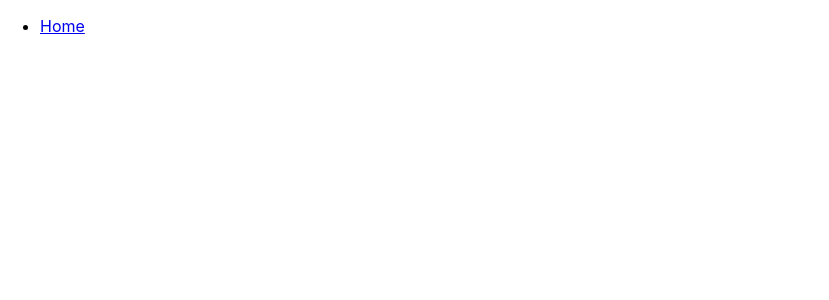
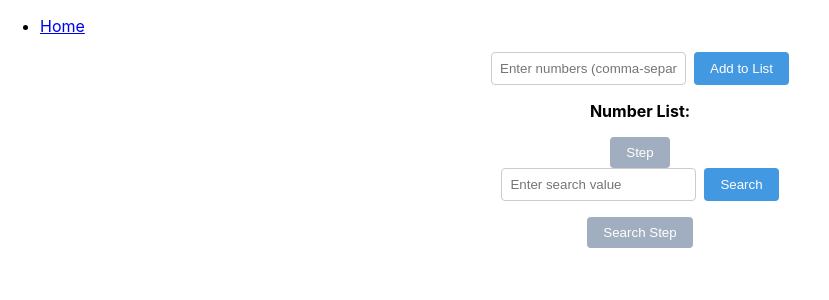
Before and after one commit to hereEthereal/explanationCatchall, a React (Create React App) app in the folder catchallreactexplanations/: page /BinarySearchTreeKonvaSearch in a window 1280 px wide. Before the commit this address had no page. Shown: the top 300 px of the page, without its empty margins (0-829 px from the left). Built offline with nearby package versions, Linux system fonts and the light colour scheme.

Commit message:
binary search in Tree

```diff
--- a/catchallreactexplanations/src/App.tsx
+++ b/catchallreactexplanations/src/App.tsx
@@ -38,6 +38,7 @@ import ExampleA from "./projects/BinaryTreeSortedSVG";
 import BinaryTreeSortedSVG from "./projects/BinaryTreeSortedSVG";
 import BinaryTreeReact from "./projects/BinaryTreeKonva";
 import BinaryTreeKonva from "./projects/BinaryTreeKonva";
+import BinarySearchTreeKonvaSearch from "./projects/BinaryTreeKonvaSearch";
 
 const projectList = [
   { name: "App A", path: "/app-a", element: <AppA /> },
@@ -198,6 +199,11 @@ const projectList = [
     path: "BinaryTreeKonva",
     element: <BinaryTreeKonva />,
   },
+  {
+    name: "BinarySearchTreeKonvaSearch",
+    path: "BinarySearchTreeKonvaSearch",
+    element: <BinarySearchTreeKonvaSearch />,
+  },
 ];
 
 const Home: React.FC = () => (
--- /dev/null
+++ b/catchallreactexplanations/src/projects/BinaryTreeKonvaSearch.jsx
@@ -0,0 +1,337 @@
+import React, { useState, useCallback } from 'react';
+import { Stage, Layer, Circle, Line, Text, Rect } from 'react-konva';
+import styled from 'styled-components';
+
+// Tree Node class (unchanged)
+class TreeNode {
+  constructor(value) {
+    this.value = value;
+    this.left = null;
+    this.right = null;
+  }
+}
+
+// Custom hook for managing tree state (modified to include search)
+const useBinarySearchTree = () => {
+  const [root, setRoot] = useState(null);
+  const [searchPath, setSearchPath] = useState([]);
+  const [currentSearchNode, setCurrentSearchNode] = useState(null);
+  const [searchExplanation, setSearchExplanation] = useState('');
+
+  const insert = useCallback((value) => {
+    const insertNode = (node, val) => {
+      if (node === null) {
+        return new TreeNode(val);
+      }
+      if (val < node.value) {
+        node.left = insertNode(node.left, val);
+      } else if (val > node.value) {
+        node.right = insertNode(node.right, val);
+      }
+      return node;
+    };
+
+    setRoot((prevRoot) => {
+      if (prevRoot === null) {
+        return new TreeNode(value);
+      }
+      return insertNode({ ...prevRoot }, value);
+    });
+  }, []);
+
+  const searchStep = useCallback((searchValue) => {
+    setSearchPath(prevPath => {
+      const newPath = prevPath.length === 0 ? [root] : [...prevPath];
+      const currentNode = newPath[newPath.length - 1];
+
+      if (!currentNode) {
+        setSearchExplanation('Search complete. Value not found.');
+        return newPath;
+      }
+
+      if (searchValue === currentNode.value) {
+        setSearchExplanation(`Found ${searchValue}!`);
+        return newPath;
+      }
+
+      if (searchValue < currentNode.value) {
+        setSearchExplanation(`${searchValue} is less than ${currentNode.value}. Moving to left child.`);
+        newPath.push(currentNode.left);
+      } else {
+        setSearchExplanation(`${searchValue} is greater than ${currentNode.value}. Moving to right child.`);
+        newPath.push(currentNode.right);
+      }
+
+      setCurrentSearchNode(newPath[newPath.length - 1]);
+      return newPath;
+    });
+  }, [root]);
+
+  const resetSearch = useCallback(() => {
+    setSearchPath([]);
+    setCurrentSearchNode(null);
+    setSearchExplanation('');
+  }, []);
+
+  return { root, insert, searchStep, resetSearch, searchPath, currentSearchNode, searchExplanation };
+};
+
+// Helper function to calculate node positions (unchanged)
+const calculateNodePositions = (root) => {
+    const positions = new Map();
+    let leftMost = 0;
+
+    const calculatePositions = (node, depth, position) => {
+      if (!node) return null;
+
+      const leftWidth = calculatePositions(node.left, depth + 1, position);
+      const rightWidth = calculatePositions(node.right, depth + 1, position + 1 + (leftWidth || 0));
+
+      const width = (leftWidth || 0) + (rightWidth || 0) + 1;
+      const x = position + (leftWidth || 0);
+      const y = depth;
+
+      positions.set(node, { x, y });
+      leftMost = Math.min(leftMost, x);
+
+      return width;
+    };
+
+    calculatePositions(root, 0, 0);
+
+    // Adjust x positions to ensure the tree starts from x=0
+    positions.forEach((pos) => {
+      pos.x -= leftMost;
+    });
+
+    return positions;
+  };
+// Styled Components (extended)
+const Container = styled.div`
+  display: flex;
+  flex-direction: column;
+  align-items: center;
+`;
+
+const Form = styled.form`
+  margin-bottom: 1rem;
+  display: flex;
+  gap: 0.5rem;
+`;
+
+const Input = styled.input`
+  padding: 0.5rem;
+  border: 1px solid #ccc;
+  border-radius: 4px;
+`;
+
+const Button = styled.button`
+  background-color: #4299e1;
+  color: white;
+  padding: 0.5rem 1rem;
+  border: none;
+  border-radius: 4px;
+  cursor: pointer;
+
+  &:hover {
+    background-color: #3182ce;
+  }
+
+  &:disabled {
+    background-color: #a0aec0;
+    cursor: not-allowed;
+  }
+`;
+
+const NumberList = styled.div`
+  margin-bottom: 1rem;
+`;
+
+const ExplanationText = styled.div`
+  margin-top: 1rem;
+  padding: 1rem;
+  background-color: #f0f0f0;
+  border-radius: 4px;
+  max-width: 400px;
+  text-align: center;
+`;
+
+// Konva component for rendering tree nodes (modified to highlight search path)
+const TreeNodeComponent = ({ node, positions, nodeRadius, searchPath, currentSearchNode }) => {
+  if (!node) return null;
+  const pos = positions.get(node);
+  const isInSearchPath = searchPath.includes(node);
+  const isCurrentSearchNode = node === currentSearchNode;
+
+  return (
+    <>
+      <Circle
+        x={pos.x}
+        y={pos.y}
+        radius={nodeRadius}
+        fill={isCurrentSearchNode ? "yellow" : isInSearchPath ? "lightblue" : "white"}
+        stroke="black"
+      />
+      <Text
+        x={pos.x - nodeRadius}
+        y={pos.y - nodeRadius / 2}
+        width={nodeRadius * 2}
+        height={nodeRadius}
+        text={node.value.toString()}
+        align="center"
+        verticalAlign="middle"
+      />
+      {node.left && (
+        <>
+          <Line
+            points={[pos.x, pos.y + nodeRadius, positions.get(node.left).x, positions.get(node.left).y - nodeRadius]}
+            stroke="black"
+          />
+          <TreeNodeComponent
+            node={node.left}
+            positions={positions}
+            nodeRadius={nodeRadius}
+            searchPath={searchPath}
+            currentSearchNode={currentSearchNode}
+          />
+        </>
+      )}
+      {node.right && (
+        <>
+          <Line
+            points={[pos.x, pos.y + nodeRadius, positions.get(node.right).x, positions.get(node.right).y - nodeRadius]}
+            stroke="black"
+          />
+          <TreeNodeComponent
+            node={node.right}
+            positions={positions}
+            nodeRadius={nodeRadius}
+            searchPath={searchPath}
+            currentSearchNode={currentSearchNode}
+          />
+        </>
+      )}
+    </>
+  );
+};
+
+// Main component
+const BinarySearchTreeKonvaSearch = () => {
+  const { root, insert, searchStep, resetSearch, searchPath, currentSearchNode, searchExplanation } = useBinarySearchTree();
+  const [inputValue, setInputValue] = useState('');
+  const [numberList, setNumberList] = useState([]);
+  const [currentIndex, setCurrentIndex] = useState(0);
+  const [searchValue, setSearchValue] = useState('');
+
+  // Canvas size variables
+  const minCanvasWidth = 500;
+  const minCanvasHeight = 380;
+  const padding = 100; // Padding around the edges of the canvas
+
+  // Node size and spacing variables
+  const nodeRadius = 20;
+  const levelHeight = 80; // Vertical space between levels
+
+  const handleInputChange = (e) => {
+    setInputValue(e.target.value);
+  };
+
+  const handleAddToList = (e) => {
+    e.preventDefault();
+    const numbers = inputValue.split(',').map(num => parseInt(num.trim(), 10)).filter(num => !isNaN(num));
+    setNumberList(prevList => [...prevList, ...numbers]);
+    setInputValue('');
+  };
+
+  const handleStep = () => {
+    if (currentIndex < numberList.length) {
+      insert(numberList[currentIndex]);
+      setCurrentIndex(prevIndex => prevIndex + 1);
+    }
+  };
+
+  const handleSearchInputChange = (e) => {
+    setSearchValue(e.target.value);
+  };
+
+  const handleSearch = (e) => {
+    e.preventDefault();
+    resetSearch();
+    searchStep(parseInt(searchValue, 10));
+  };
+
+  const handleSearchStep = () => {
+    searchStep(parseInt(searchValue, 10));
+  };
+
+  // Calculate node positions
+  const positions = root ? calculateNodePositions(root) : new Map();
+
+  // Find the maximum x and y positions
+  let maxX = 0;
+  let maxY = 0;
+  positions.forEach((pos) => {
+    maxX = Math.max(maxX, pos.x);
+    maxY = Math.max(maxY, pos.y);
+  });
+
+  // Calculate the canvas size based on the tree size and padding
+  const canvasWidth = Math.max(minCanvasWidth, maxX * nodeRadius * 3 + padding * 2);
+  const canvasHeight = Math.max(minCanvasHeight, maxY * levelHeight + padding * 2);
+
+  // Adjust node positions to fit the new canvas size with padding
+  positions.forEach((pos) => {
+    pos.x = pos.x * nodeRadius * 3 + padding;
+    pos.y = pos.y * levelHeight + padding;
+  });
+
+  return (
+    <Container>
+      <Form onSubmit={handleAddToList}>
+        <Input
+          type="text"
+          value={inputValue}
+          onChange={handleInputChange}
+          placeholder="Enter numbers (comma-separated)"
+        />
+        <Button type="submit">Add to List</Button>
+      </Form>
+      <NumberList>
+        <strong>Number List:</strong> {numberList.join(', ')}
+      </NumberList>
+      <Button onClick={handleStep} disabled={currentIndex >= numberList.length}>
+        Step
+      </Button>
+      <Form onSubmit={handleSearch}>
+        <Input
+          type="number"
+          value={searchValue}
+          onChange={handleSearchInputChange}
+          placeholder="Enter search value"
+        />
+        <Button type="submit">Search</Button>
+      </Form>
+      <Button onClick={handleSearchStep} disabled={!searchValue || (searchPath.length > 0 && !currentSearchNode)}>
+        Search Step
+      </Button>
+      <Stage width={canvasWidth} height={canvasHeight}>
+        <Layer>
+          {root && (
+            <TreeNodeComponent
+              node={root}
+              positions={positions}
+              nodeRadius={nodeRadius}
+              searchPath={searchPath}
+              currentSearchNode={currentSearchNode}
+            />
+          )}
+        </Layer>
+      </Stage>
+      {searchExplanation && (
+        <ExplanationText>{searchExplanation}</ExplanationText>
+      )}
+    </Container>
+  );
+};
+
+export default BinarySearchTreeKonvaSearch;
```
